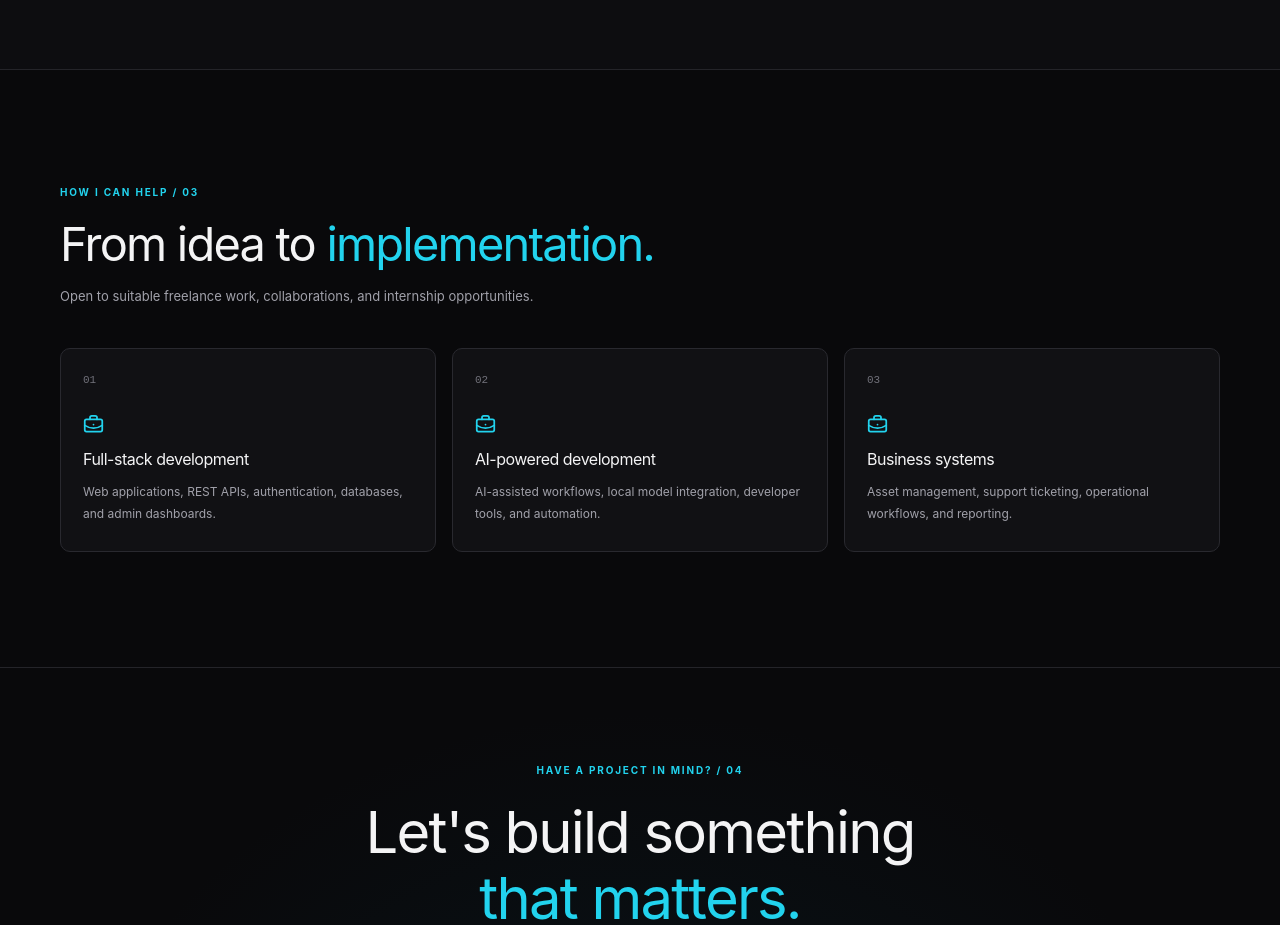
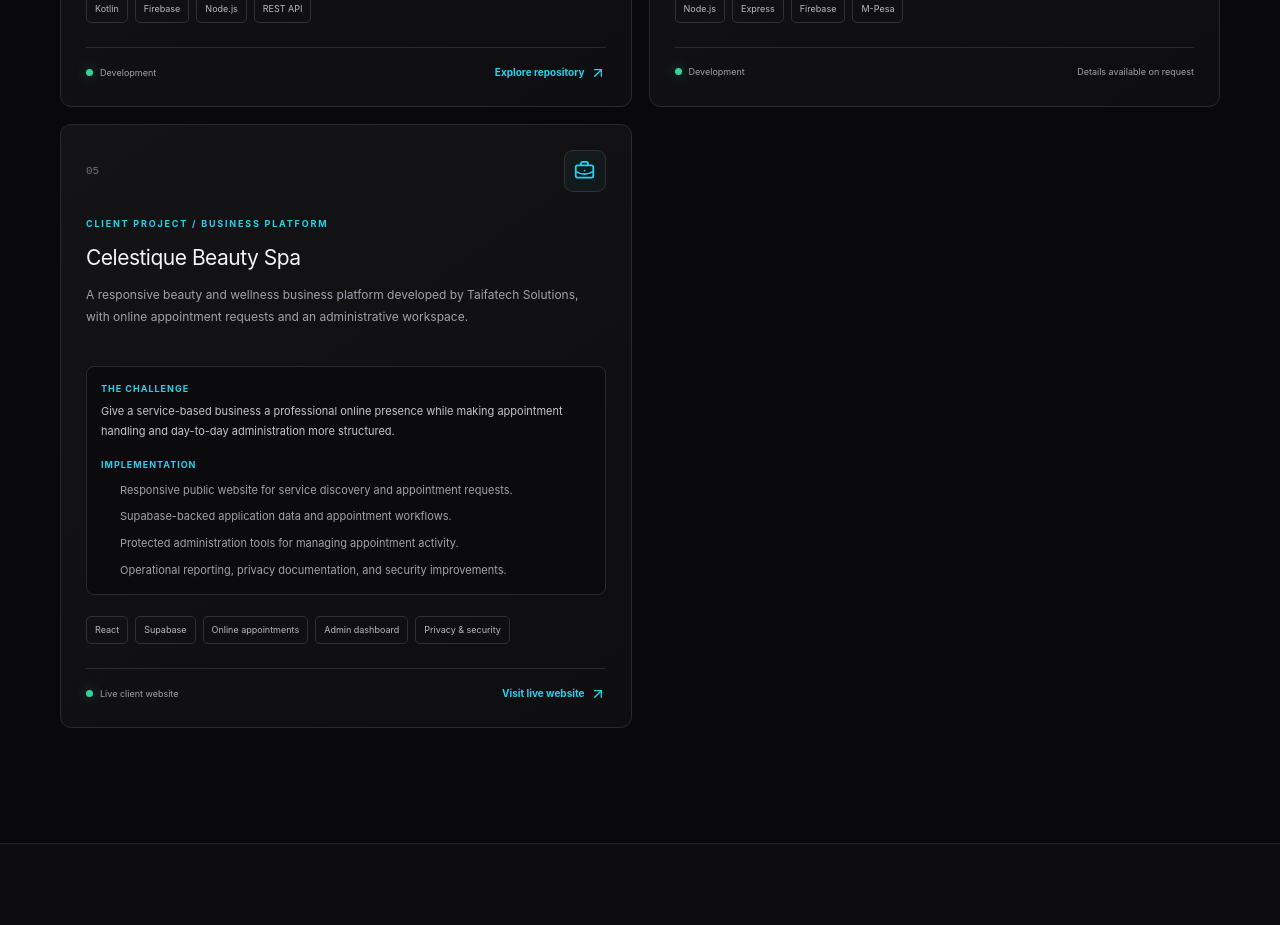
Before and after one commit to Shelby6898/elphaz-portfolio, a React (Vite) app: page / in a window 1280 px wide. Shown: the part 2260-3185 px from the top of the page. Built offline with nearby package versions, Linux system fonts and the light colour scheme; no server answers; the database is empty.

Commit message:
Add Celestique Beauty Spa client project

```diff
--- a/src/App.jsx
+++ b/src/App.jsx
@@ -97,6 +97,27 @@ const projects = [
     icon: Zap,
     link: null,
     linkLabel: '',
+  },
+
+  {
+    number: '05',
+    name: 'Celestique Beauty Spa',
+    type: 'CLIENT PROJECT / BUSINESS PLATFORM',
+    status: 'Live client website',
+    description:
+      'A responsive beauty and wellness business platform developed by Taifatech Solutions, with online appointment requests and an administrative workspace.',
+    challenge:
+      'Give a service-based business a professional online presence while making appointment handling and day-to-day administration more structured.',
+    highlights: [
+      'Responsive public website for service discovery and appointment requests.',
+      'Supabase-backed application data and appointment workflows.',
+      'Protected administration tools for managing appointment activity.',
+      'Operational reporting, privacy documentation, and security improvements.',
+    ],
+    tags: ['React', 'Supabase', 'Online appointments', 'Admin dashboard', 'Privacy & security'],
+    icon: BriefcaseBusiness,
+    link: 'https://celestique-beauty-spa.vercel.app/',
+    linkLabel: 'Visit live website',
   },
 ]
 const services = [
@@ -355,6 +376,24 @@ function App() {
                   <h3>{project.name}</h3>
                   <p>{project.description}</p>
 
+                  {project.challenge && (
+                    <div className="project-case-study">
+                      <span className="case-label">THE CHALLENGE</span>
+                      <p className="case-challenge">{project.challenge}</p>
+                      {project.highlights?.length > 0 && (
+                        <>
+                          <span className="case-label">IMPLEMENTATION</span>
+                          <ul className="case-highlights">
+                            {project.highlights.map((highlight) => (
+                              <li key={highlight}>{highlight}</li>
+                            ))}
+                          </ul>
+                        </>
+                      )}
+                    </div>
+                  )}
+
+
                   <div className="tag-list">
                     {project.tags.map((tag) => (
                       <span key={tag}>{tag}</span>
```
